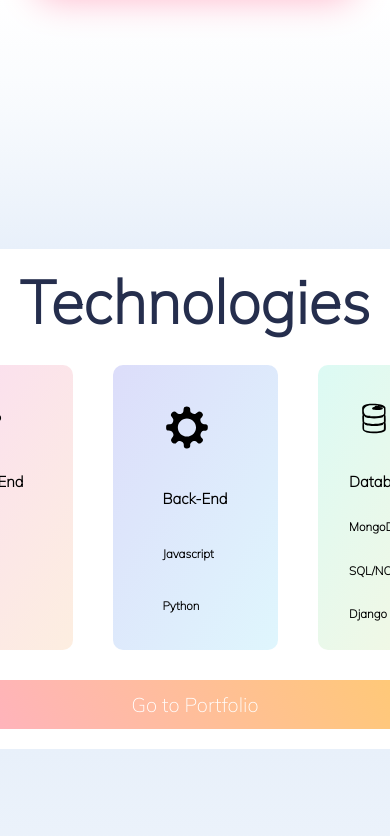
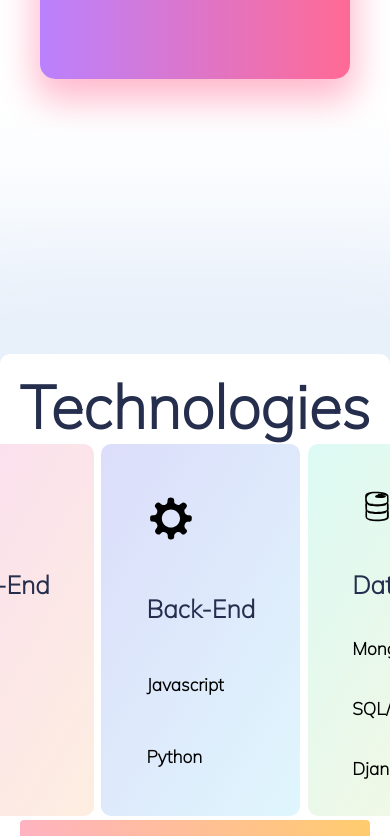
Before and after one commit to cameronmcc/personal-website-v2, a React (Create React App) app: page / in a window 390 px wide. Shown: the part 1809-2645 px from the top of the page. Built offline with nearby package versions, Linux system fonts and the light colour scheme.

Commit message:
design for technology page completed, projects page, footer, and react-scroll implementation are up next

```diff
--- a/src/components/InfoSection/InfoSection.js
+++ b/src/components/InfoSection/InfoSection.js
@@ -30,6 +30,7 @@ const InfoSection = () => {
           </div>
         </div>
       </section>
+          <div className='gradient-container'></div>
       <section className='info-section-container2'>
         <div className='info-row'>
           <div className='info-column'>
--- a/src/components/InfoSection/style.css
+++ b/src/components/InfoSection/style.css
@@ -1,3 +1,10 @@
+.gradient-container {
+  height: 10rem;
+  width: 100%;
+  display: block;
+  background-color: #fff;
+}
+
 .info-section {
   display: flex;
   flex-direction: column;
@@ -145,7 +152,7 @@
 .btn:hover {
   transition: all 0.3s ease-out;
   background: #fff;
-  background-image: url(), linear-gradient(134deg, #1590c9, #0467fb);
+  background-image: url(), linear-gradient(90deg, #1590c9, #0467fb);
   box-shadow: 0px 0px 35px px #0467fb;
   transition: all 0.1s ease-in;
   transform: scale(1.05);
--- a/src/components/Technologies/Technologies.js
+++ b/src/components/Technologies/Technologies.js
@@ -11,7 +11,8 @@ const Technologies = () => {
         <div className='info-white-bg'>
           <div className='tech-heading'>Technologies</div>
           <section className='tech-items-container'>
-            <div className='tech-item-1'>
+            <div className='tech-item-squares-container'>
+              <div className='tech-item-1'>
               <DiReact size='5rem' classname='tech-icons' />
               <h1>Front-End</h1>
               <h3>React</h3>
@@ -26,10 +27,11 @@ const Technologies = () => {
             </div>
             <div className='tech-item-3'>
               <DiFirebase size='5rem' classname='tech-icons' />
-              <h1>Database Tech</h1>
+              <h1>Database{`${'   '}`   }    </h1>
               <h3>MongoDB</h3>
               <h3>SQL/NOSQL</h3>
               <h3>Django ORM</h3>
+            </div>
             </div>
           </section>
           <button className='tech-btn'>Go to Portfolio</button>
--- a/src/components/Technologies/style.css
+++ b/src/components/Technologies/style.css
@@ -1,12 +1,12 @@
 .gradient-container-top {
-  height: 25rem;
+  height: 22.5rem;
   width: 100%;
   display: block;
   background: linear-gradient(white, 60%, #e8f0fa);
 }
 
 .gradient-container-bottom {
-  height: 25rem;
+  height: 22.5rem;
   width: 100%;
   display: block;
   background: linear-gradient(#e8f0fa, 70%, white);
@@ -14,10 +14,13 @@
 
 .technologies-container {
   display: flex;
-  height: 50rem;
+  height: 60rem;
   width: 100%;
-  flex-direction: column;
+  flex-direction: row;
+  flex-wrap: wrap;
+  align-content: space-around;
   align-items: center;
+  justify-content: center;
   background-color: #e8f0fa;
 }
 
@@ -30,39 +33,99 @@
   justify-content: space-evenly;
   align-items: center;
   height: 90%;
-  width: 56%;
+  width: 60vw;
   border-radius: 10px;
   background-color: #fff;
+  box-shadow: 0px 0px 100px 51px #e8f0fa;
+}
+
+@media screen and (max-width: 980px) {
+  .info-white-bg {
+    width: 90%vw;
+    max-width: 100%;
+    flex-basis: 100%;
+    display: flex;
+    justify-content: center;
+    padding: 2rem 2rem 2rem 2rem;
+  }
 }
 
 .tech-heading {
+  display: flex;
   font-size: 6rem;
   line-height: 1.1;
   font-weight: 600;
   color: #252e4d;
 }
 
+.tech-items-container h1 {
+  color: #252e4d;
+  font-size: 2.5rem;
+  font-weight: bolder;
+}
+
 .tech-items-container {
-  list-style-type: none;
-  display: grid;
-  grid-template-columns: repeat(3, 1fr);
-  gap: 40px;
-  margin: 3rem 0;
+  height: auto;
+  display: flex;
+  flex-direction: column;
+  justify-content: space-evenly;
+}
+
+@media screen and (max-width: 986px) {
+  .tech-items-container {
+    height: 100%;
+    min-width: 620px;
+    max-width: 100%;
+    flex-basis: 100%;
+    display: flex;
+    justify-content: space-evenly;
+  }
+}
+
+.tech-item-squares-container {
+  height: auto;
+  width: 100%;
+  display: flex;
+  justify-content: flex-start;
+  flex-direction: row;
+  margin: 0 1.5vw 0 1.5vw;
+  align-content: center;
+}
+
+@media screen and (max-width: 986px) {
+  .tech-item-squares-container {
+    height: 100%;
+    min-width: 620px;
+    max-width: 100%;
+    flex-basis: 100%;
+    display: flex;
+    justify-content: space-evenly;
+  }
 }
 
 .tech-item-1,
 .tech-item-2,
 .tech-item-3 {
+  font-size: 1.5rem;
+  margin: 1vw 1vw 1vw 1vw;
   border-radius: 10px;
-  display: inline-block;
   display: flex;
   flex-direction: column;
   flex-wrap: wrap;
   align-content: space-around;
   justify-content: space-evenly;
   align-items: flex-start;
-  min-height: 165px;
-  min-width: 165px;
+  height: 20rem;
+  width: 20rem;
+}
+
+@media screen and (max-width: 968px) {
+  .tech-item-1,
+  .tech-item-2,
+  .tech-item-3 {
+    height: auto;
+    flex-basis: 100%;
+  }
 }
 
 .tech-item-1 {
@@ -77,37 +140,23 @@
   background: linear-gradient(120deg, #dcfaf4, #f8f7e0);
 }
 
-@media screen and (max-width: 960px) {
-  .tech-items-container {
-    height: auto;
-    min-width: 620px;
-    max-width: 100%;
-    flex-basis: 100%;
-    display: flex;
-    justify-content: center;
-  }
-
-  .info-white-bg {
-    min-width: 600px;
-    height: auto;
-    max-width: 100%;
-    flex-basis: 100%;
-    display: flex;
-    justify-content: center;
-    padding: 2rem 2rem 2rem 2rem;
-  }
-}
-
 .tech-btn {
   border-radius: 4px;
   background: linear-gradient(60deg, #ffb0c6, #ffcc6d);
   white-space: nowrap;
   padding: 12px 64px;
   color: #fff;
-  font-size: 20px;
+  font-size: 2.4rem;
   outline: none;
   border: none;
   cursor: pointer;
+  width: 46vw;
+}
+
+@media screen and (max-width: 768px) {
+  .tech-btn {
+    width: 100%;
+  }
 }
 
 .tech-btn:hover {
@@ -117,8 +166,3 @@
   transition: all 0.1s ease-in;
   transform: scale(1.02);
 }
-@media screen and (max-width: 960px) {
-  .tech-btn {
-    width: 95%;
-  }
-}
--- a/src/style.css
+++ b/src/style.css
@@ -30,7 +30,7 @@ html {
   padding-left: 50px;
 }
 
-@media screen and (max-width: 991px) {
+@media screen and (max-width: 990px) {
   .container {
     padding-right: 30px;
     padding-left: 30px;
```
